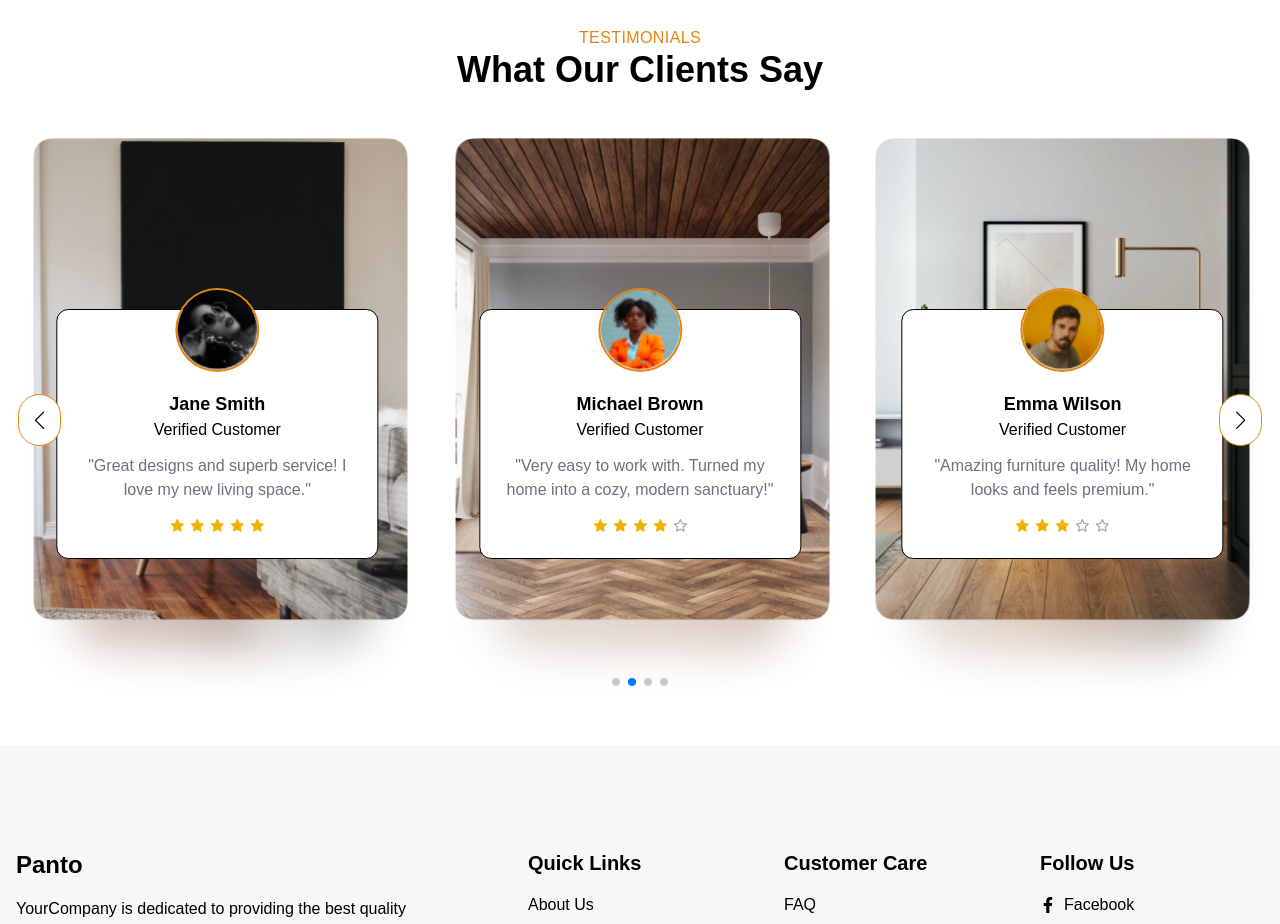
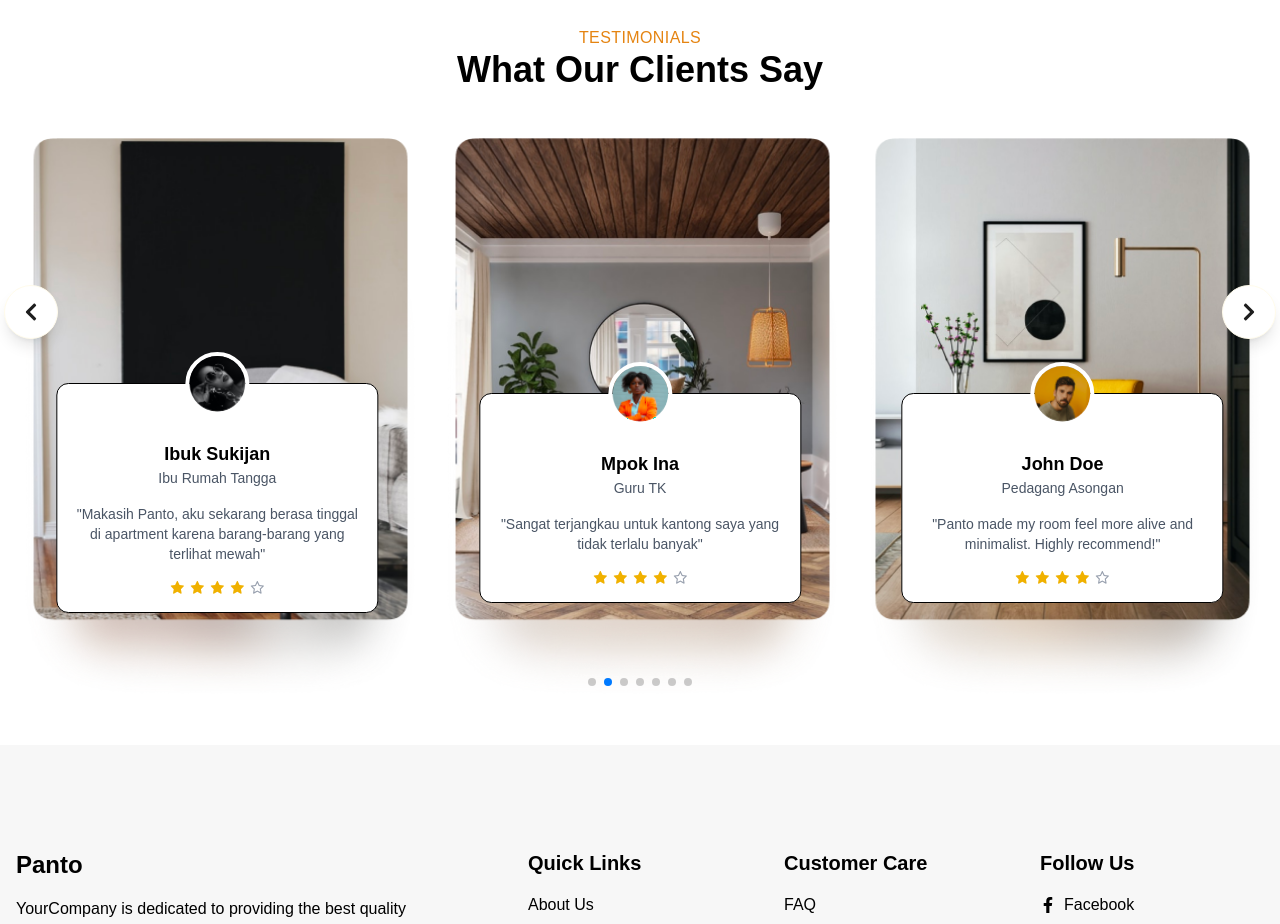
Before and after one commit to jasserat/panto-furniture-nextjs, a Next.js app: page / in a window 1280 px wide. Shown: the part 3520-4444 px from the top of the page. Built offline with nearby package versions, Linux system fonts and the light colour scheme.

Commit message:
feat: Update Testimonials component with new reviews and navigation buttons

```diff
--- a/src/components/home/Testimonials.jsx
+++ b/src/components/home/Testimonials.jsx
@@ -7,6 +7,7 @@ import 'swiper/css/navigation';
 import { Pagination, Autoplay, Navigation } from 'swiper/modules';
 import Rating from '@/components/Rating';
 import { reviews } from '@/utils/reviews';
+import { FaChevronLeft, FaChevronRight } from "react-icons/fa";
 
 const Testimonials = () => {
   return (
@@ -17,6 +18,7 @@ const Testimonials = () => {
         <h2 className="text-4xl font-bold">What Our Clients Say</h2>
       </div>
 
+      <div className="relative mx-auto max-w-fit max-h-5/6 overflow-visible">
         <Swiper
           slidesPerView={1}
           spaceBetween={10}
@@ -41,26 +43,29 @@ const Testimonials = () => {
               spaceBetween: 20,
             },
           }}
-        navigation={true}
+          navigation={{
+            prevEl: '.testimonial-swiper-button-prev',
+            nextEl: '.testimonial-swiper-button-next',
+          }}
           modules={[Pagination, Autoplay, Navigation]}
-        className="md:max-w-7xl mx-auto relative rounded"
+          className="md:max-w-7xl mx-auto relative rounded pb-12"
         >
         {
           reviews.map((review, index) => (
             <SwiperSlide key={index} className='bg-no-repeat bg-cover rounded-lg' style={{ backgroundImage: `url(${review.coverImg})` }}>
               <div className="md:h-[547px] flex justify-center items-center mb-4">
-                <div className='mt-16 mb-5 bg-white border rounded-xl md:w-4/5 w-full p-4 relative'>
+                <div className='mt-16 mb-5 bg-white -bottom-16 border rounded-xl md:w-4/5 w-full p-4 relative'>
                   <img
                     src={review.image}
                     alt={review.name}
-                    className="size-20 absolute -top-5 left-1/2 -translate-x-1/2 rounded-full ring-2 ring-primary object-cover"
+                    className="size-16 absolute -top-8 left-1/2 -translate-x-1/2 rounded-full object-cover border-4 border-white"
                   />
-                  <div className='mt-16 text-center'>
-                    <h3 className="text-lg font-semibold dark:text-black">{review.name}</h3>
-                    <p className=" mb-3 dark:text-black">Verified Customer</p>
-                    <p className='text-gray-500 dark:text-black mb-4'>"{review.review}"</p>
+                  <div className='mt-10 text-center'>
+                    <h3 className="text-lg font-bold dark:text-black">{review.name}</h3>
+                    <p className="text-sm text-gray-600 mb-4 dark:text-gray-600">{review.role}</p>
+                    <p className='text-sm text-gray-600 dark:text-gray-600 mb-4'>"{review.review}"</p>
 
-                    <div className='w-full mx-auto mb-2 flex items-center justify-center text-center'>
+                    <div className='w-full mx-auto flex items-center justify-center text-center'>
                       <Rating rating={review.rating} />
                     </div>
                   </div>
@@ -70,6 +75,15 @@ const Testimonials = () => {
           ))
         }
         </Swiper>
+
+        {/* Navigation Buttons */}
+        <button className="testimonial-swiper-button-prev absolute -left-3 top-1/2 -translate-y-[250%] z-10 bg-white hover:bg-primary text-secondary hover:text-white p-4 rounded-full shadow-lg border border-amber-50 transition-colors">
+          <FaChevronLeft className="text-xl" />
+        </button>
+        <button className="testimonial-swiper-button-next absolute -right-3 top-1/2 -translate-y-[250%] z-10 bg-white hover:bg-primary text-secondary hover:text-white p-4 rounded-full shadow-lg border border-amber-50 transition-colors">
+          <FaChevronRight className="text-xl" />
+        </button>
+      </div>
     </div>
   );
 };
--- a/src/utils/reviews.js
+++ b/src/utils/reviews.js
@@ -1,6 +1,31 @@
 export const reviews = [
   {
+    name: 'Bang Upin',
+    role: 'Pedagang Asongan',
+    review: 'Terimakasih banyak, kini ruanganku menjadi lebih mewah dan terlihat mahal',
+    image: '/images/reviewer1.png',
+    coverImg: '/images/testimonial1.png',
+    rating: 4,
+  },
+  {
+    name: 'Ibuk Sukijan',
+    role: 'Ibu Rumah Tangga',
+    review: 'Makasih Panto, aku sekarang berasa tinggal di apartment karena barang-barang yang terlihat mewah',
+    image: '/images/reviewer2.png',
+    coverImg: '/images/testimonial2.png',
+    rating: 4,
+  },
+  {
+    name: 'Mpok Ina',
+    role: 'Guru TK',
+    review: 'Sangat terjangkau untuk kantong saya yang tidak terlalu banyak',
+    image: '/images/reviewer3.png',
+    coverImg: '/images/testimonial3.png',
+    rating: 4,
+  },
+  {
     name: 'John Doe',
+    role: 'Pedagang Asongan',
     review: 'Panto made my room feel more alive and minimalist. Highly recommend!',
     image: '/images/reviewer1.png',
     coverImg: '/images/testimonial1.png',
@@ -8,6 +33,7 @@ export const reviews = [
   },
   {
     name: 'Jane Smith',
+    role: 'Ibu Rumah Tangga',
     review: 'Great designs and superb service! I love my new living space.',
     image: '/images/reviewer2.png',
     coverImg: '/images/testimonial2.png',
@@ -15,6 +41,7 @@ export const reviews = [
   },
   {
     name: 'Michael Brown',
+    role: 'Guru TK',
     review: 'Very easy to work with. Turned my home into a cozy, modern sanctuary!',
     image: '/images/reviewer3.png',
     coverImg: '/images/testimonial3.png',
@@ -22,6 +49,7 @@ export const reviews = [
   },
   {
     name: 'Emma Wilson',
+    role: 'Pedagang Asongan',
     review: 'Amazing furniture quality! My home looks and feels premium.',
     image: '/images/reviewer1.png',
     coverImg: '/images/testimonial1.png',
@@ -29,6 +57,7 @@ export const reviews = [
   },
   {
     name: 'Sarah Johnson',
+    role: 'Ibu Rumah Tangga',
     review: 'Perfect customer service and beautiful designs. Very satisfied!',
     image: '/images/reviewer2.png',
     coverImg: '/images/testimonial2.png',
@@ -36,6 +65,7 @@ export const reviews = [
   },
   {
     name: 'David Lee',
+    role: 'Guru TK',
     review: 'Transformed my living space completely. Worth every penny!',
     image: '/images/reviewer3.png',
     coverImg: '/images/testimonial3.png',
```
Lines whose indentation alone changed are shown as unchanged.
